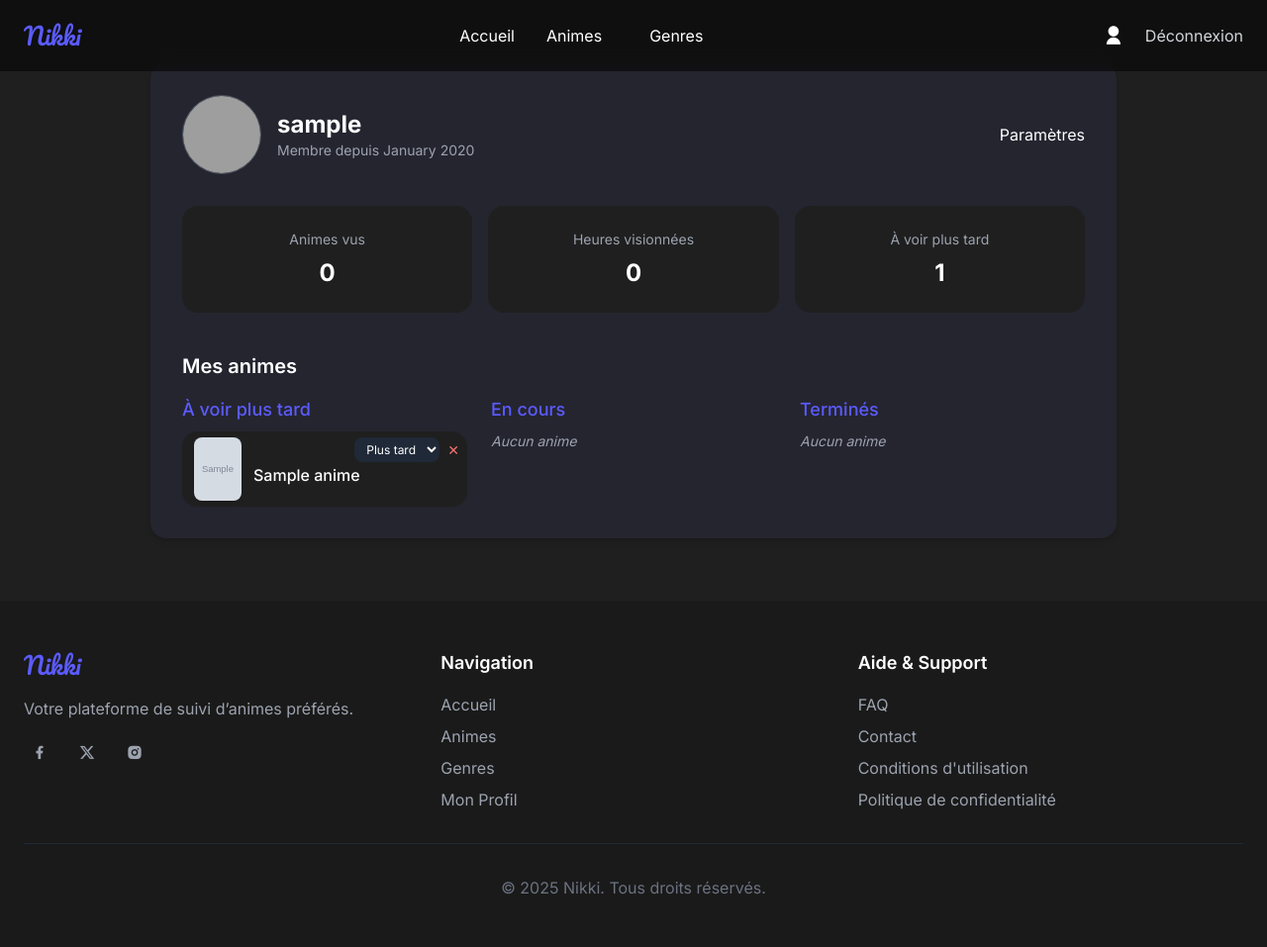
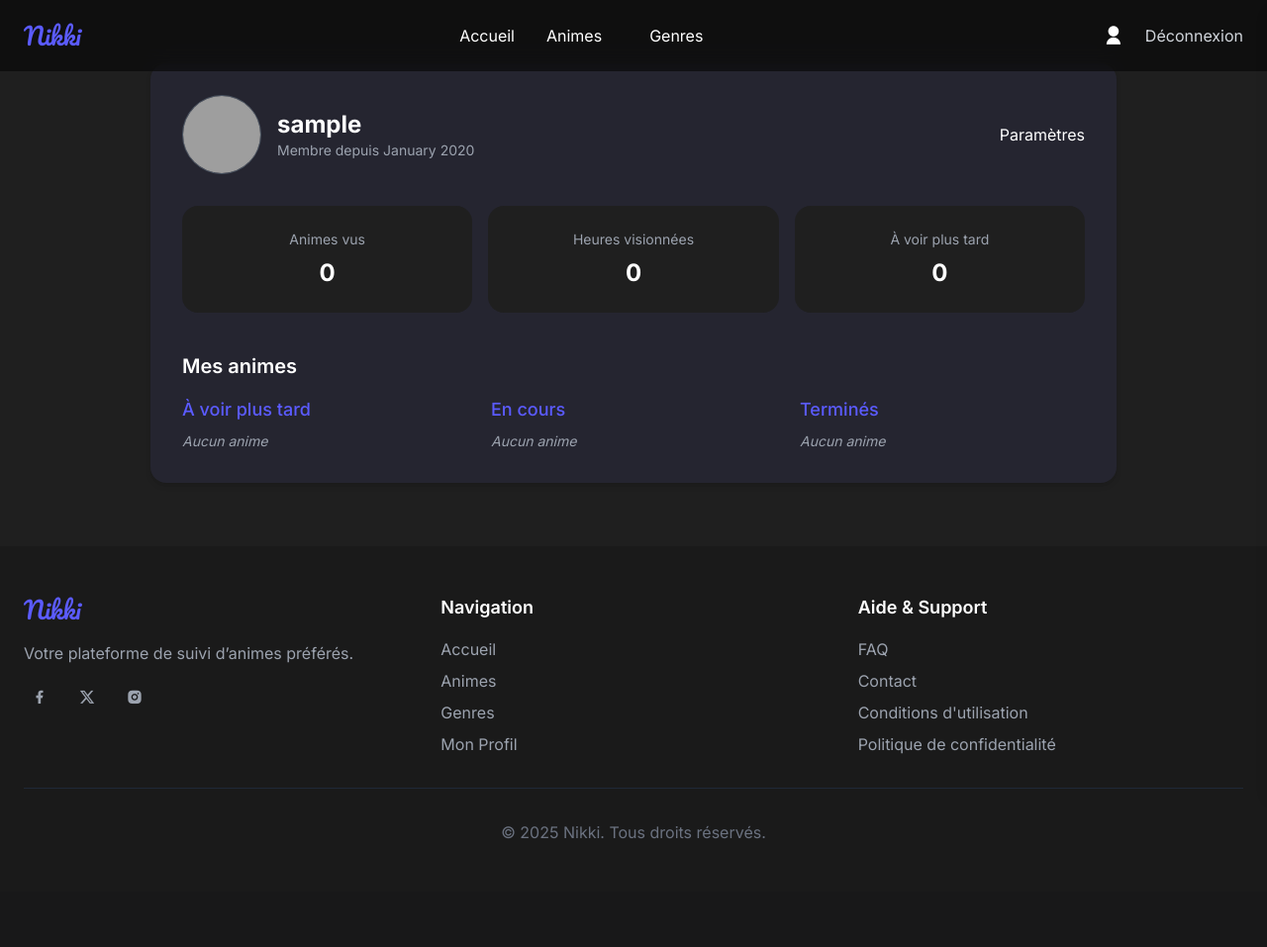
Before and after one commit to Atheenaxs/Nikki_animeTracker, a Django app: page /profil/ in a window 1280 px wide. Shown: the whole page at 99% size. After the commit the page ends 848 px from the top, so only its background shows below. Run offline with Django 5.2, Linux system fonts and the light colour scheme; a user stored in the database is signed in; tables that the repository leaves empty hold one stand-in row (values such as "Sample post"); grey boxes marked "Sample" are stand-in pictures; some libraries are stand-ins or nearby versions; grey boxes are pictures that could not be loaded.

Commit message:
fix front

```diff
--- a/nikki/templates/users/profile.html
+++ b/nikki/templates/users/profile.html
@@ -21,15 +21,15 @@
     <div class="grid grid-cols-1 sm:grid-cols-3 gap-4 mb-10">
       <div class="bg-[#1f1f1f] rounded-lg p-6 text-center">
         <p class="text-sm text-gray-400 mb-2">Animes vus</p>
-        <p class="text-2xl font-bold">{{ finished|length }}</p>
+        <p class="text-2xl font-bold">0</p>
       </div>
       <div class="bg-[#1f1f1f] rounded-lg p-6 text-center">
         <p class="text-sm text-gray-400 mb-2">Heures visionnées</p>
-        <p class="text-2xl font-bold">0</p> <!-- À calculer plus tard -->
+        <p class="text-2xl font-bold">0</p>
       </div>
       <div class="bg-[#1f1f1f] rounded-lg p-6 text-center">
         <p class="text-sm text-gray-400 mb-2">À voir plus tard</p>
-        <p class="text-2xl font-bold">{{ to_watch|length }}</p>
+        <p class="text-2xl font-bold">0</p>
       </div>
     </div>
 
@@ -37,91 +37,158 @@
     <div>
       <h2 class="text-xl font-semibold mb-4">Mes animes</h2>
       <div class="grid grid-cols-1 md:grid-cols-3 gap-6">
-        {% for label, animes in anime_lists %}
         <div>
-          <h3 class="text-lg font-medium mb-2 text-primary">{{ label }}</h3>
-          {% if animes %}
-          <ul class="space-y-2">
-            {% for item in animes %}
-            <li class="bg-[#1f1f1f] rounded-lg px-3 py-1.5 relative flex gap-3 items-center shadow-sm hover:shadow-md transition">
-              <!-- Statut en haut à droite -->
-              <div class="absolute top-1.5 right-2 flex items-center gap-2">
-                <select class="anime-status-select bg-gray-800 text-white text-xs px-2 py-1 rounded focus:outline-none focus:ring-2 focus:ring-primary"
-                        data-user-anime-id="{{ item.id }}">
-                  <option value="toWatch" {% if item.status == 'toWatch' %}selected{% endif %}>Plus tard</option>
-                  <option value="watching" {% if item.status == 'watching' %}selected{% endif %}>En cours</option>
-                  <option value="finished" {% if item.status == 'finished' %}selected{% endif %}>Terminé</option>
-                </select>
-                <button class="remove-anime-btn text-red-400 text-sm hover:text-red-600 transition"
-                        data-remove-url="{% url 'remove_anime' item.id %}">&#10005;</button>
+          <h3 class="text-lg font-medium mb-2 text-primary">À voir plus tard</h3>
+          <div class="text-gray-400 text-sm italic">Aucun anime</div>
         </div>
-              <!-- Image anime -->
-              <img src="{{ item.anime.image_url }}" alt="{{ item.anime.title }}" class="w-12 h-16 object-cover rounded shadow" />
-              <!-- Titre -->
-              <div class="flex-1 mt-3 overflow-hidden pr-6">
-                <p class="text-white text-sm sm:text-base font-medium leading-snug truncate w-full whitespace-nowrap">{{ item.anime.title }}</p>
+        <div>
+          <h3 class="text-lg font-medium mb-2 text-primary">En cours</h3>
+          <div class="text-gray-400 text-sm italic">Aucun anime</div>
         </div>
-            </li>
-            {% endfor %}
-          </ul>
-          {% else %}
+        <div>
+          <h3 class="text-lg font-medium mb-2 text-primary">Terminés</h3>
           <div class="text-gray-400 text-sm italic">Aucun anime</div>
-          {% endif %}
         </div>
-        {% endfor %}
       </div>
     </div>
   </div>
 </section>
+<div id="settingsPanel" class="fixed top-0 right-0 h-screen w-full sm:w-[500px] bg-[#1f1f1f] text-white shadow-lg z-50 transform translate-x-full transition-transform duration-300 ease-in-out overflow-y-auto">
+  <div class="flex items-center justify-between px-6 py-4 border-b border-gray-700">
+    <h2 class="text-xl font-semibold">Paramètres</h2>
+    <button id="closeSettings" class="text-gray-400 hover:text-white">
+      <i class="ri-close-line text-2xl"></i>
+    </button>
+  </div>
 
+  <form id="profileForm" enctype="multipart/form-data" class="p-6 space-y-10">
+    {% csrf_token %}
+
+    <!-- Avatar -->
+    <div>
+      <h3 class="text-lg font-semibold mb-4">Photo de profil</h3>
+      <div class="flex items-center space-x-6">
+        <div class="relative w-24 h-24">
+          {% if user.avatar %}
+            <img src="{{ user.avatar.url }}" alt="Avatar" class="w-24 h-24 rounded-full border-2 border-primary object-cover">
+          {% else %}
+            <img src="https://api.dicebear.com/7.x/identicon/svg?seed={{ user.username }}" alt="Avatar par défaut" class="w-24 h-24 rounded-full border-2 border-primary object-cover">
+          {% endif %}
+          <label class="absolute bottom-0 right-0 bg-primary p-2 rounded-full cursor-pointer hover:scale-110 transition">
+            <i class="ri-camera-line text-white text-lg"></i>
+            <input type="file" name="avatar" class="hidden" />
+          </label>
+        </div>
+        <p class="text-gray-400 text-sm max-w-[200px] leading-snug">
+          Formats : JPG, PNG<br>Max : 5MB
+        </p>
+      </div>
+    </div>
+
+    <!-- Infos utilisateur -->
+    <div>
+      <h3 class="text-lg font-semibold mb-4">Informations du compte</h3>
+
+      <div class="space-y-4">
+        <div>
+          <label class="block text-sm text-gray-400 mb-1">Pseudo</label>
+          <input type="text" name="username" value="{{ user.username }}" class="w-full px-4 py-3 bg-[#1f1f1f] border border-gray-700 rounded-lg text-white focus:ring-2 focus:ring-primary" />
+        </div>
+
+        <div>
+          <label class="block text-sm text-gray-400 mb-1">Adresse email</label>
+          <input type="email" name="email" value="{{ user.email }}" class="w-full px-4 py-3 bg-[#1f1f1f] border border-gray-700 rounded-lg text-white focus:ring-2 focus:ring-primary" />
+        </div>
+      </div>
+    </div>
+
+    <!-- Actions -->
+    <div class="space-y-4">
+      <button type="submit" class="w-full py-3 bg-primary hover:bg-opacity-90 text-white font-semibold rounded-lg">Enregistrer</button>
+      <a href="{% url 'password_change' %}" class="block w-full py-3 border border-gray-600 text-center text-white hover:border-primary hover:text-primary rounded-lg">Modifier mon mot de passe</a>
+      <button type="button" id="deleteDataBtn" class="w-full py-3 bg-yellow-600 hover:bg-yellow-500 text-white font-semibold rounded-lg">Supprimer mes données personnelles</button>
+      <button type="button" id="deleteAccountBtn" class="w-full py-3 bg-red-600 hover:bg-red-500 text-white font-semibold rounded-lg">Supprimer définitivement mon compte</button>
+    </div>
+
+    <!-- Feedback -->
+    <div id="profileSuccess" class="text-green-500 hidden text-center pt-2">Modifications enregistrées</div>
+    <div id="profileError" class="text-red-500 hidden text-center pt-2">Erreur lors de l'enregistrement</div>
+  </form>
+</div>
+<script>
+  document.getElementById("openSettings").onclick = () => {
+    document.getElementById("settingsPanel").classList.remove("translate-x-full");
+  };
+  document.getElementById("closeSettings").onclick = () => {
+    document.getElementById("settingsPanel").classList.add("translate-x-full");
+  };
+</script>
 <script>
 document.addEventListener("DOMContentLoaded", () => {
+  const profileForm = document.getElementById("profileForm");
+  const successMsg = document.getElementById("profileSuccess");
+  const errorMsg = document.getElementById("profileError");
+
+  // Update profile AJAX
+  profileForm.addEventListener("submit", async (e) => {
+    e.preventDefault();
+
     const csrfToken = document.querySelector('[name=csrfmiddlewaretoken]').value;
+    const formData = new FormData(profileForm);
 
-  document.querySelectorAll(".anime-status-select").forEach(select => {
-    select.addEventListener("change", (e) => {
-      const newStatus = e.target.value;
-      const userAnimeId = e.target.dataset.userAnimeId;
-
-      fetch("{% url 'change_anime_status_ajax' %}", {
+    const response = await fetch("{% url 'profil' %}", {
       method: "POST",
       headers: {
-          "Content-Type": "application/json",
-          "X-CSRFToken": csrfToken
+        "X-CSRFToken": csrfToken,
       },
-        body: JSON.stringify({
-          user_anime_id: userAnimeId,
-          new_status: newStatus
-        })
-      }).then(res => res.json())
-        .then(data => {
-          if (data.success) {
-            location.reload();
+      body: formData,
+    });
+
+    if (response.ok) {
+      successMsg.classList.remove("hidden");
+      errorMsg.classList.add("hidden");
     } else {
-            alert("Erreur : " + (data.error || "inconnue"));
+      successMsg.classList.add("hidden");
+      errorMsg.classList.remove("hidden");
     }
   });
-    });
+
+  // Supprimer mes données (RGPD)
+  document.getElementById("deleteDataBtn").addEventListener("click", async () => {
+    const confirmed = confirm("Supprimer toutes vos données personnelles ?");
+    if (!confirmed) return;
+
+    const csrfToken = document.querySelector('[name=csrfmiddlewaretoken]').value;
+    const response = await fetch("{% url 'delete_data' %}", {
+      method: "POST",
+      headers: {
+        "X-CSRFToken": csrfToken,
+      },
     });
 
-  document.querySelectorAll(".remove-anime-btn").forEach(button => {
-    button.addEventListener("click", (e) => {
-      e.preventDefault();
-      const url = button.dataset.removeUrl;
+    if (response.ok) {
+      alert("Données supprimées.");
+      location.reload();
+    }
+  });
 
-      fetch(url, {
+  // Supprimer le compte
+  document.getElementById("deleteAccountBtn").addEventListener("click", async () => {
+    const confirmed = confirm("Êtes-vous sûr de vouloir supprimer votre compte ?");
+    if (!confirmed) return;
+
+    const csrfToken = document.querySelector('[name=csrfmiddlewaretoken]').value;
+    const response = await fetch("{% url 'delete_account' %}", {
       method: "POST",
       headers: {
-          "X-CSRFToken": csrfToken
+        "X-CSRFToken": csrfToken,
+      },
+    });
+
+    if (response.ok) {
+      alert("Compte supprimé. À bientôt...");
+      location.href = "{% url 'home' %}";
     }
-      }).then(res => {
-        if (res.ok) {
-          location.reload();
-        } else {
-          alert("Erreur lors de la suppression.");
-        }
-      });
-    });
   });
 });
 </script>
```
Lines whose indentation alone changed are shown as unchanged.
